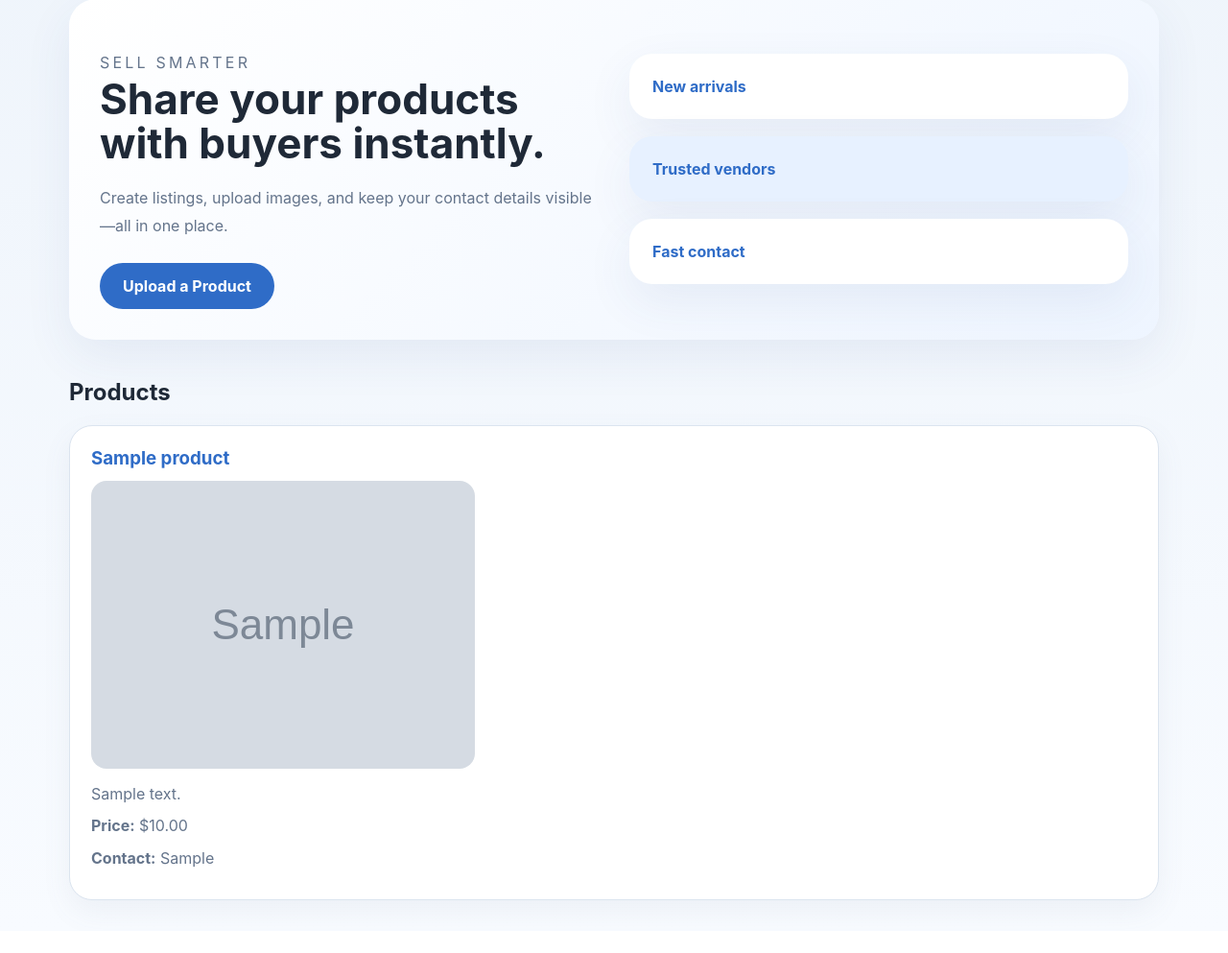
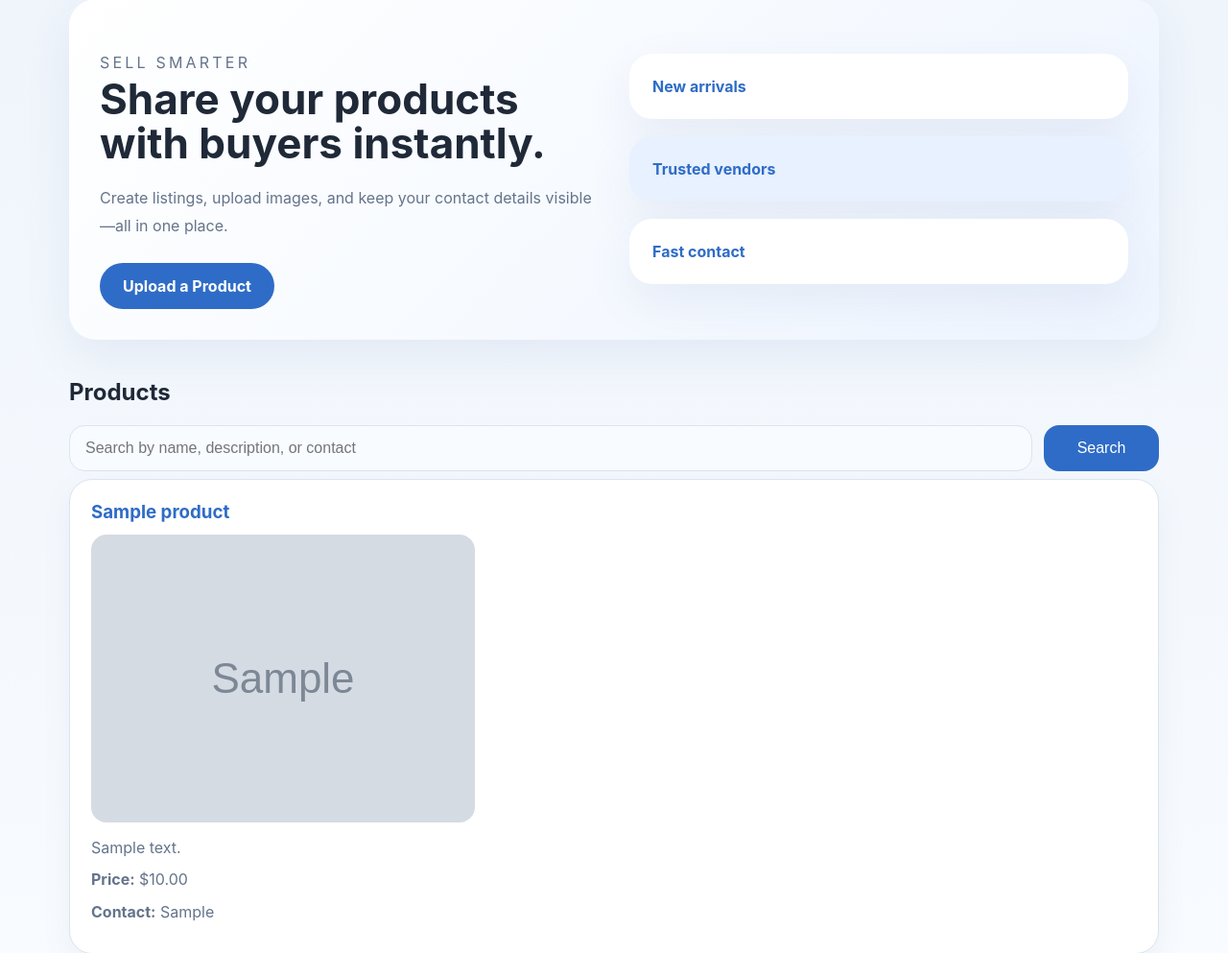
Before and after one commit to samuelatoli/vender.store, a Flask app: page / in a window 1280 px wide. Shown: the part 147-1140 px from the top of the page at 96% size. Before the commit the page ends 1103 px from the top, so only its background shows below. Run offline with Flask 3, Linux system fonts and the light colour scheme; tables that the repository leaves empty hold one stand-in row (values such as "Sample post"); grey boxes marked "Sample" are stand-in pictures.

Commit message:
Add product search bar and query filtering

```diff
--- a/app.py
+++ b/app.py
@@ -107,10 +107,20 @@ def get_db_connection():
 
 @app.route('/')
 def index():
+    search_query = request.args.get('q', '').strip()
     conn = get_db_connection()
-    products = conn.execute('SELECT id, name, description, contact, price, image FROM products ORDER BY id DESC').fetchall()
+    if search_query:
+        like_pattern = f'%{search_query}%'
+        products = conn.execute(
+            'SELECT id, name, description, contact, price, image FROM products '
+            'WHERE name LIKE ? OR description LIKE ? OR contact LIKE ? '
+            'ORDER BY id DESC',
+            (like_pattern, like_pattern, like_pattern)
+        ).fetchall()
+    else:
+        products = conn.execute('SELECT id, name, description, contact, price, image FROM products ORDER BY id DESC').fetchall()
     conn.close()
-    return render_template('list.html', products=products)
+    return render_template('list.html', products=products, query=search_query)
 
 
 @app.route('/product/<int:product_id>')
--- a/static/style.css
+++ b/static/style.css
@@ -218,6 +218,28 @@ main {
 
 form {
   margin-top: 24px;
+}
+
+.search-bar {
+  display: flex;
+  gap: 12px;
+  margin: 18px 0 8px;
+  flex-wrap: wrap;
+}
+
+.search-bar input[type=text] {
+  flex: 1 1 320px;
+  min-width: 220px;
+}
+
+.search-bar button {
+  min-width: 120px;
+}
+
+.search-summary {
+  margin: 0 0 16px;
+  color: var(--muted);
+  font-size: 0.98rem;
 }
 
 form label {
--- a/templates/list.html
+++ b/templates/list.html
@@ -14,8 +14,19 @@
     </div>
   </section>
   <h2>Products</h2>
+  <form action="{{ url_for('index') }}" method="get" class="search-bar">
+    <input type="text" name="q" placeholder="Search by name, description, or contact" value="{{ query }}" />
+    <button type="submit">Search</button>
+  </form>
+  {% if query %}
+    <p class="search-summary">Showing results for “<strong>{{ query }}</strong>”</p>
+  {% endif %}
   {% if not products %}
-    <p>No products yet. <a href="{{ url_for('upload') }}">Add one</a>.</p>
+    {% if query %}
+      <p>No products found. <a href="{{ url_for('upload') }}">Add one</a> or try a different search.</p>
+    {% else %}
+      <p>No products yet. <a href="{{ url_for('upload') }}">Add one</a>.</p>
+    {% endif %}
   {% else %}
     <div class="grid">
     {% for p in products %}
```
